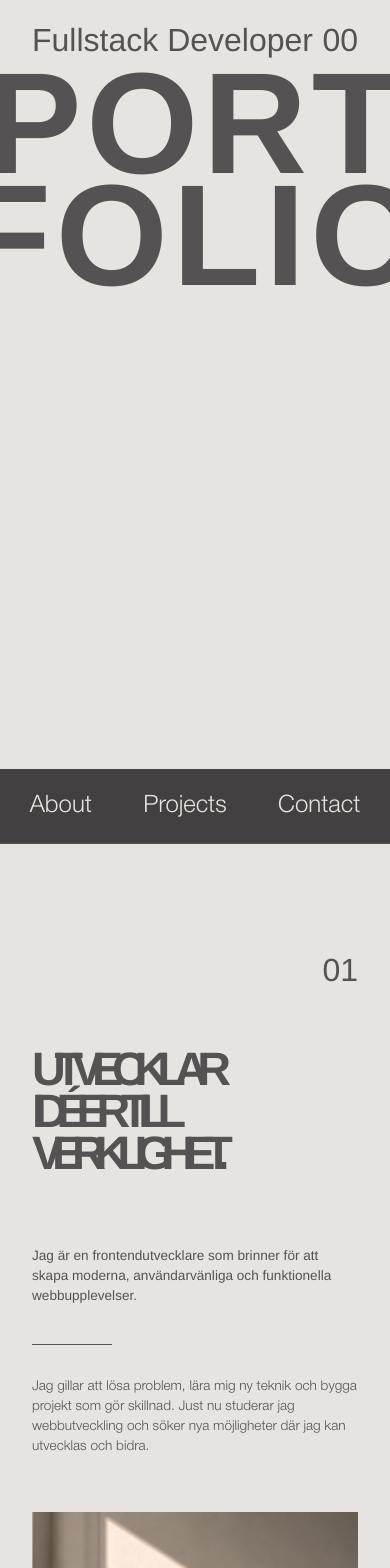
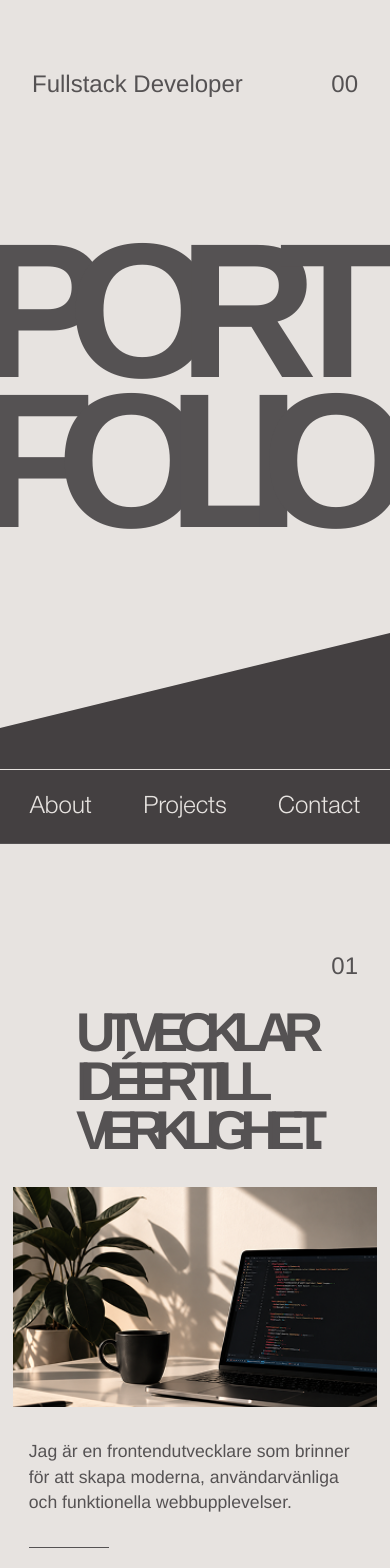
Before and after one commit to RasmusFranssonHub/port-folio, a React (Vite) app: page / in a window 390 px wide. Shown: the top 1568 px of the page. Built offline with nearby package versions, Linux system fonts and the light colour scheme.

Commit message:
Feat: responsive design

```diff
--- a/src/components/About/About.scss
+++ b/src/components/About/About.scss
@@ -62,7 +62,6 @@
 }
 
 
-/* Text */
 
 .about__intro-text {
   display: flex;
@@ -71,7 +70,6 @@
 }
 
 
-/* Bild */
 
 .about__intro img {
   display: block;
@@ -144,18 +142,6 @@
   font-weight: 300;
 }
 
-
-/* Bild */
-
-.about__intro-content img {
-  display: block;
-
-  width: 100%;
-  height: 100%;
-  min-height: 230px;
-
-  object-fit: cover;
-}
 
 
 /* =========================
@@ -333,10 +319,6 @@
   }
 
 
-  .about__intro-content img {
-    min-height: 250px;
-  }
-
 
   .about__column {
     padding: 1.25rem;
@@ -354,9 +336,6 @@
 ========================= */
 
 @media (max-width: 600px) {
-
-/* Mobil: intro staplas vertikalt */
-
 .about__intro {
 display: flex;
 flex-direction: column;
@@ -365,82 +344,133 @@
 min-width: 0;
 }
 
-.about__title {
-  width: 100%;
-  max-width: 100%;
-  min-width: 0;
-  padding: 1.5rem 0;
-  font-size: clamp(2.6rem, 12vw, 3.5rem);
-  line-height: 0.9;
-  overflow-wrap: break-word;
+.about {
+  padding: 3rem 0.8rem;
 }
 
-.about__intro-content {
-  display: flex;
-  flex-direction: column;
-  align-items: stretch;
-  width: 100%;
+.about__number {
+  font-size: 1.5rem;
+}
+
+.about__title {
+width: fit-content;
+max-width: 100%;
+margin-inline: auto;
 min-width: 0;
-  gap: 0;
+font-size: clamp(2.6rem, 14vw, 3.8rem);
+line-height: 0.9;
+letter-spacing: -7%;
+
+text-align: left;
+overflow-wrap: break-word;
 }
 
 .about__intro-text {
 width: 100%;
 min-width: 0;
 max-width: 100%;
-  padding: 1rem 0 1.5rem;
+padding: 0 1rem;
 }
 
-.about__intro-content img {
+.about__intro img {
   display: block;
   width: 100%;
   max-width: 100%;
   height: 220px;
-  min-height: 0;
   object-fit: cover;
+  object-position: center 65%;
+  margin: 0;
 }
 
 
-  /* Details */
+.about-paragraph:first-child {
+  font-size: 1.1rem;
+  padding-bottom: 2rem;
+}
+
+.about-paragraph:last-child {
+  font-size: 1.1rem;
+}
+
 
 .about__details {
+display: grid;
 grid-template-columns: 1fr;
+margin-top: 1rem;
+padding-top: 0;
+margin:0.8rem;
+}
 
-    margin-top: 2rem;
+  .about__details::before {
+    display: none;
+  }
+
+  .about__column:first-child{
+    border-top: none;
   }
 
 
 .about__column {
 min-height: auto;
+padding: 1.5rem 0;
+border: none;
+}
 
-    padding: 1.5rem 0;
+.about__column p{
+  padding-bottom: 1rem;
+}
 
-    border-right: none;
+.about__column:first-child,
+.about__column:nth-child(2) {
   border-bottom: 1px solid rgba($color-text, 0.4);
 }
 
-
-  .about__column:first-child {
-    padding-left: 0;
+.about__column:nth-child(2) {
+  align-items: stretch;
+  padding-top: 1.5rem;
+  padding-bottom: 1.5rem;
+  border-bottom: 1px solid rgba($color-text, 0.4);
 }
 
-
-  .about__column:last-child {
-    border-bottom: none;
+.about__column:nth-child(2) h3 {
+  text-align: left;
+  margin-bottom: 1rem;
 }
 
+.about__column:nth-child(2) ul {
+  width: 100%;
+  grid-template-columns: 1fr 1fr;
+  gap: 0.7rem 1rem;
+  padding-left: 1.5rem;
+}
 
 .about__column h3 {
 margin-bottom: 1.5rem;
 }
 
-
 .about__column ul {
 gap: 0.7rem 1rem;
 }
 
-
 .about__info-row {
 grid-template-columns: 1fr 1.5fr;
+padding-left: 1rem;
+}
+
+
+/* =========================
+MOBILE ORDER
+========================= */
+
+.about__number {
+  order:1;
+}
+
+.about__intro img {
+  order:2;
+}
+
+.about__intro-text {
+  order:3;
 }
 }
--- a/src/components/About/About.tsx
+++ b/src/components/About/About.tsx
@@ -56,6 +56,7 @@ function About() {
         </div>
 
         <img
+            className="about__image"
             src={datorHome}
             alt="Arbetsplats med dator"
         />
--- a/src/components/Hero/Hero.scss
+++ b/src/components/Hero/Hero.scss
@@ -71,6 +71,49 @@
   .hero {
     position: relative;
     min-height: 100svh;
+
+      &::after {
+      content: "";
+      position: absolute;
+      bottom: 0;
+      left: 0;
+      width: 100%;
+      height: 25%;
+      background-color: $color-dark-background;
+      clip-path: polygon(0 45%, 100% 0, 100% 100%, 0 100%);
+      z-index: 0;
+    }
+  }
+
+  .hero__role {
+    font-size: 1.5rem;
+    padding-top: 3rem;
+  }
+
+  .hero__number {
+    font-size: 1.5rem;
+    padding-top: 3rem;
+  }
+
+  .hero__title {
+    position: absolute;
+    left: 50%;
+    top: 52%;
+    transform: translate(-55%, -50%);
+
+    width: max-content;
+    padding: 0;
+
+    font-size: 12rem;
+    font-weight: 700;
+    line-height: 0.78;
+    letter-spacing: -0.2em;
+    text-align: left;
+    white-space: nowrap;
+  }
+
+    .hero__title br {
+    display: block;
   }
 
     .hero__title .hero_hyphen {
--- a/src/components/Navbar/navbar.scss
+++ b/src/components/Navbar/navbar.scss
@@ -7,7 +7,6 @@
   display: flex;
   align-items: center;
   justify-content: flex-end;
-  gap: 7rem;
 
   padding: 0 15rem;
 
@@ -27,6 +26,12 @@
       opacity: 0.5;
     }
   }
+}
+.navbar__links {
+  display: flex;
+  align-items: center;
+  justify-content: space-between;
+  gap: 3rem;
 }
 
 /* ========================================
@@ -75,7 +80,7 @@
 
     background-color: $color-dark-background;
     border-bottom: 1px solid rgba($color-text, 1);
-    border-top: none;
+    border-top: 1px solid rgba($color-background, 1);
 
     a {
       color: $color-background;
--- a/src/components/Projects/Projects.scss
+++ b/src/components/Projects/Projects.scss
@@ -35,7 +35,7 @@
   margin: 0;
 
   font-family: $font-main;
-  font-size: clamp(5rem, 17vw, 14.7rem);
+  font-size: clamp(5rem, 16.5vw, 14.7rem);
   font-weight: 700;
 
   line-height: 0.9;
```
Lines whose indentation alone changed are shown as unchanged.
